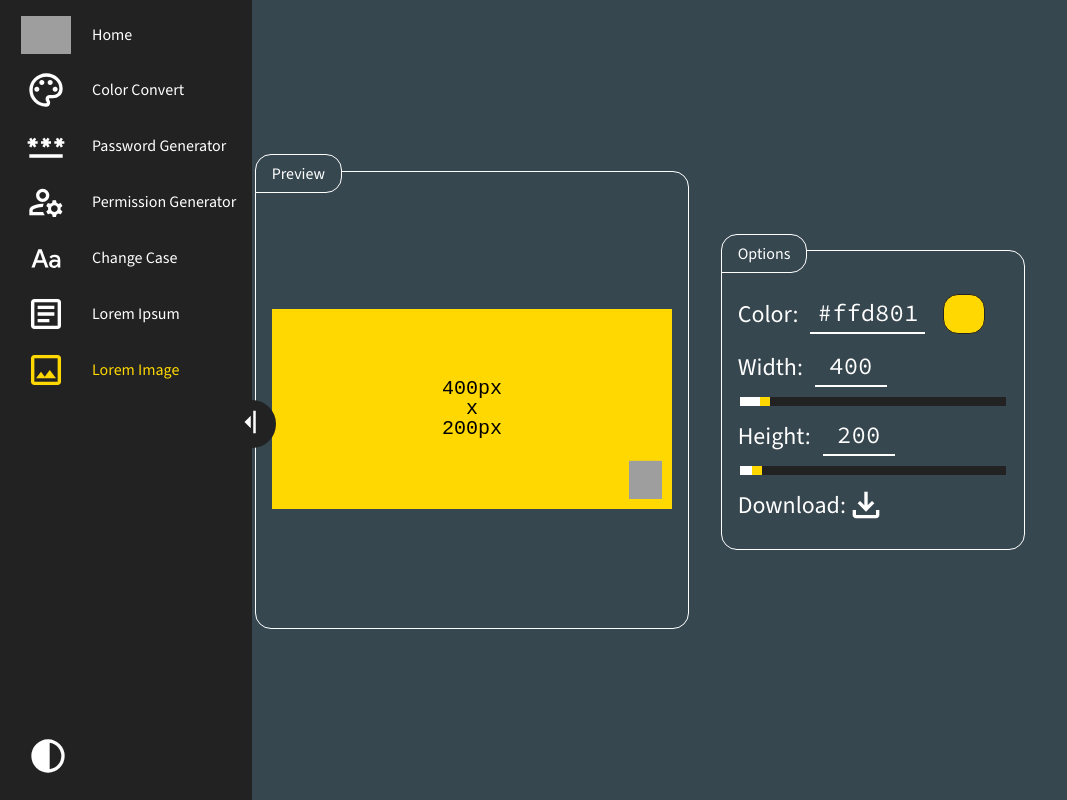
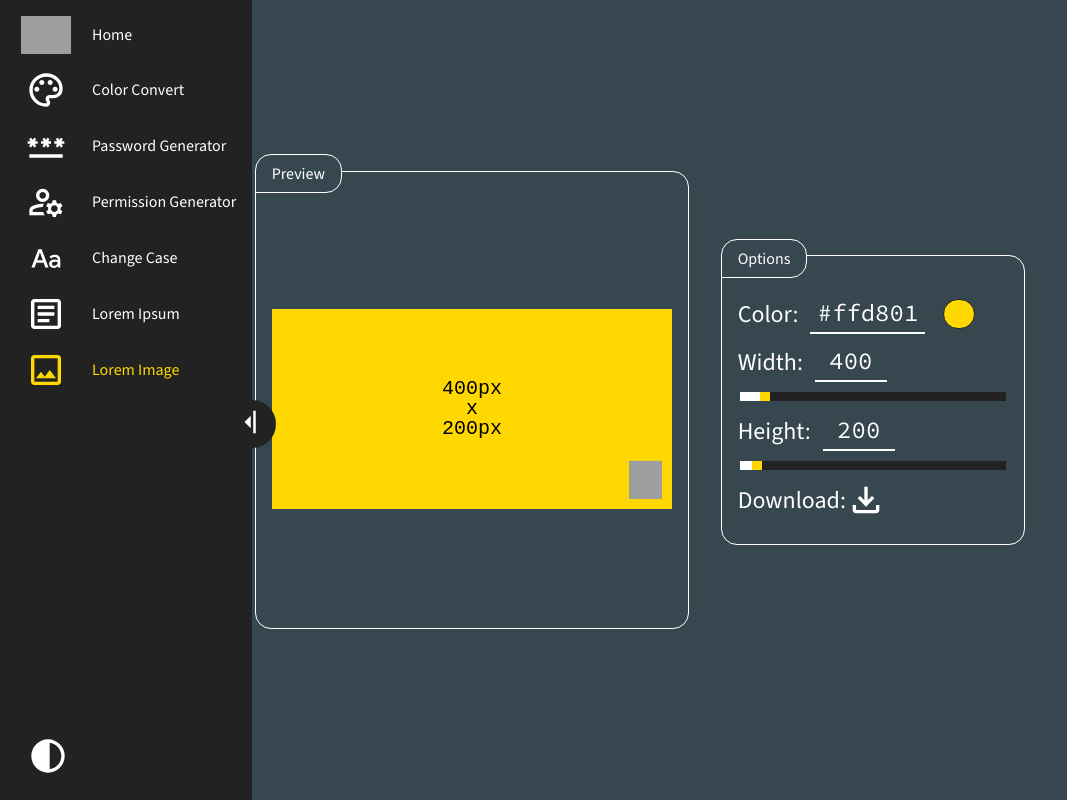
Before and after one commit to mholzer78/dev.corbie.www, an Angular app: page /lorem-image in a window 1280 px wide. Shown: the whole page, without its empty margins (0-1067 px from the left). Built offline with nearby package versions, Linux system fonts and the light colour scheme; grey boxes are pictures that could not be loaded.

Commit message:
development

```diff
--- a/src/app/local-storage.service.ts
+++ b/src/app/local-storage.service.ts
@@ -30,7 +30,7 @@ export class LocalStorageService {
   constructor() {
     let browserStorage = localStorage.getItem('codecorbie') ?? null;
     if (browserStorage) {
-      this.storage = JSON.parse(browserStorage);
+      this.storage = {...this.storage, ...JSON.parse(browserStorage)};
     }
   }
 
@@ -45,6 +45,7 @@ export class LocalStorageService {
       | 'loremIpsum'
       | 'loremImage'
   ) {
+    console.log(key);
     if (key) {
       return this.storage[key];
     } else {
--- a/src/app/main/change-case/change-case.component.ts
+++ b/src/app/main/change-case/change-case.component.ts
@@ -1,7 +1,7 @@
 import { Component, OnDestroy, OnInit, signal } from '@angular/core';
 import { FormsModule } from '@angular/forms';
 
-import { SiteBlueprint } from '../Siteblueprint';
+import { SiteBlueprint } from '../SiteBlueprint';
 import { IconsComponent } from '../../shared/icons/icons.component';
 import { ClipboardComponent } from '../../shared/clipboard/clipboard.component';
 
--- a/src/app/main/color-convert/color-convert.component.ts
+++ b/src/app/main/color-convert/color-convert.component.ts
@@ -1,7 +1,7 @@
 import { Component, inject, OnDestroy, OnInit, signal } from '@angular/core';
 import { FormsModule } from '@angular/forms';
 
-import { SiteBlueprint } from '../Siteblueprint';
+import { SiteBlueprint } from '../SiteBlueprint';
 import { ClipboardComponent } from '../../shared/clipboard/clipboard.component';
 import { ColorPickerComponent } from './color-picker/color-picker.component';
 import { ColorConvertService } from './color-convert.service';
--- a/src/app/main/lorem-image/lorem-image.component.ts
+++ b/src/app/main/lorem-image/lorem-image.component.ts
@@ -1,7 +1,7 @@
 import { Component, OnDestroy, OnInit, signal } from '@angular/core';
 import { FormsModule } from '@angular/forms';
 
-import { SiteBlueprint } from '../Siteblueprint';
+import { SiteBlueprint } from '../SiteBlueprint';
 import { IconsComponent } from '../../shared/icons/icons.component';
 
 @Component({
--- a/src/app/main/lorem-ipsum/lorem-ipsum.component.ts
+++ b/src/app/main/lorem-ipsum/lorem-ipsum.component.ts
@@ -1,7 +1,7 @@
 import { Component, computed, OnDestroy, OnInit, signal } from '@angular/core';
 import { FormsModule } from '@angular/forms';
 
-import { SiteBlueprint } from '../Siteblueprint';
+import { SiteBlueprint } from '../SiteBlueprint';
 import { IconsComponent } from '../../shared/icons/icons.component';
 import { ClipboardComponent } from '../../shared/clipboard/clipboard.component';
 
--- a/src/app/main/password-generator/password-generator.component.scss
+++ b/src/app/main/password-generator/password-generator.component.scss
@@ -4,6 +4,9 @@
 @include input.range;
 @include input.checkbox;
 
+.column {
+  padding-block: 0.25rem;
+}
 div.box {
   margin-inline: auto;
   .interaction {
--- a/src/app/main/password-generator/password-generator.component.ts
+++ b/src/app/main/password-generator/password-generator.component.ts
@@ -2,7 +2,7 @@ import { Component, computed, OnDestroy, OnInit, signal } from '@angular/core';
 import { FormsModule } from '@angular/forms';
 import { ClipboardComponent } from '../../shared/clipboard/clipboard.component';
 import { IconsComponent } from '../../shared/icons/icons.component';
-import { SiteBlueprint } from '../Siteblueprint';
+import { SiteBlueprint } from '../SiteBlueprint';
 
 const characters = [
   'ABCDEFGHIJKLMNOPQRSTUVWXYZ',
--- a/src/app/main/permission-generator/permission-generator.component.scss
+++ b/src/app/main/permission-generator/permission-generator.component.scss
@@ -2,6 +2,10 @@
 
 @include input.text;
 @include input.checkbox;
+
+.column {
+  padding-block: 0.25rem;
+}
 
 div.box {
   margin-inline: auto;
--- a/src/app/main/permission-generator/permission-generator.component.ts
+++ b/src/app/main/permission-generator/permission-generator.component.ts
@@ -2,7 +2,7 @@ import { Component, OnDestroy, OnInit, signal } from '@angular/core';
 import { FormsModule } from '@angular/forms';
 
 import { IconsComponent } from '../../shared/icons/icons.component';
-import { SiteBlueprint } from '../Siteblueprint';
+import { SiteBlueprint } from '../SiteBlueprint';
 
 const convert = [
   {
--- a/src/app/nav/nav-item/nav-item.component.ts
+++ b/src/app/nav/nav-item/nav-item.component.ts
@@ -5,6 +5,7 @@ import { IconsComponent } from '../../shared/icons/icons.component';
 
 @Component({
   selector: 'li[navItem]',
+  standalone: true,
   imports: [RouterLink, RouterLinkActive, IconsComponent],
   templateUrl: './nav-item.component.html',
   styleUrl: './nav-item.component.scss',
--- a/src/scss/input.scss
+++ b/src/scss/input.scss
@@ -42,8 +42,8 @@
     -webkit-appearance: none;
     -moz-appearance: none;
     appearance: none;
-    width: 50px;
-    height: 50px;
+    width: 40px;
+    height: 40px;
     background-color: transparent;
     border: none;
     cursor: pointer;
```
Also changed, not shown: src/app/main/SiteBlueprint.ts (renamed from src/app/main/siteblueprint.ts).
